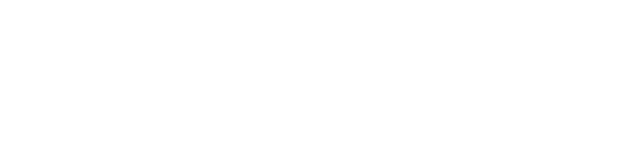
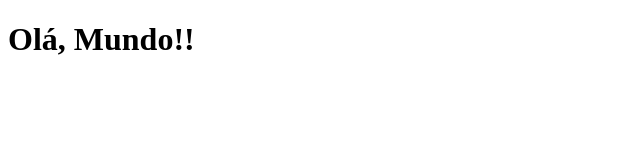
Before and after one commit to ViniciusLiraX/projeto-social, a plain HTML site: page index.html in a window 1280 px wide. Shown: the whole page, without its empty margins (0-640 px from the left). Drawn offline with Linux system fonts and the light colour scheme.

Commit message:
atualizar

```diff
--- a/index.html
+++ b/index.html
@@ -8,6 +8,6 @@
     <link rel="shortcut icon" href="favicon.ico" type="image/x-icon">
 </head>
 <body>
-
+    <h1>Olá, Mundo!!</h1>
 </body>
 </html>
```
